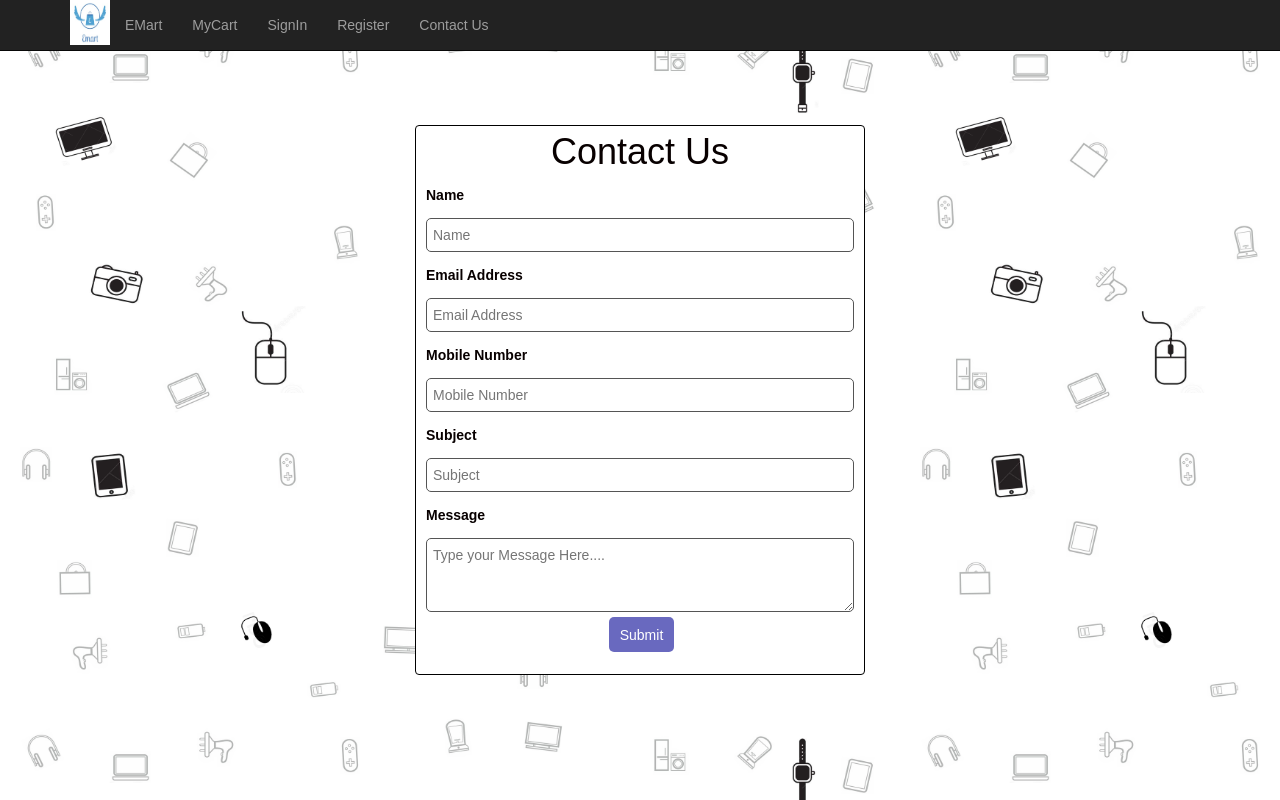
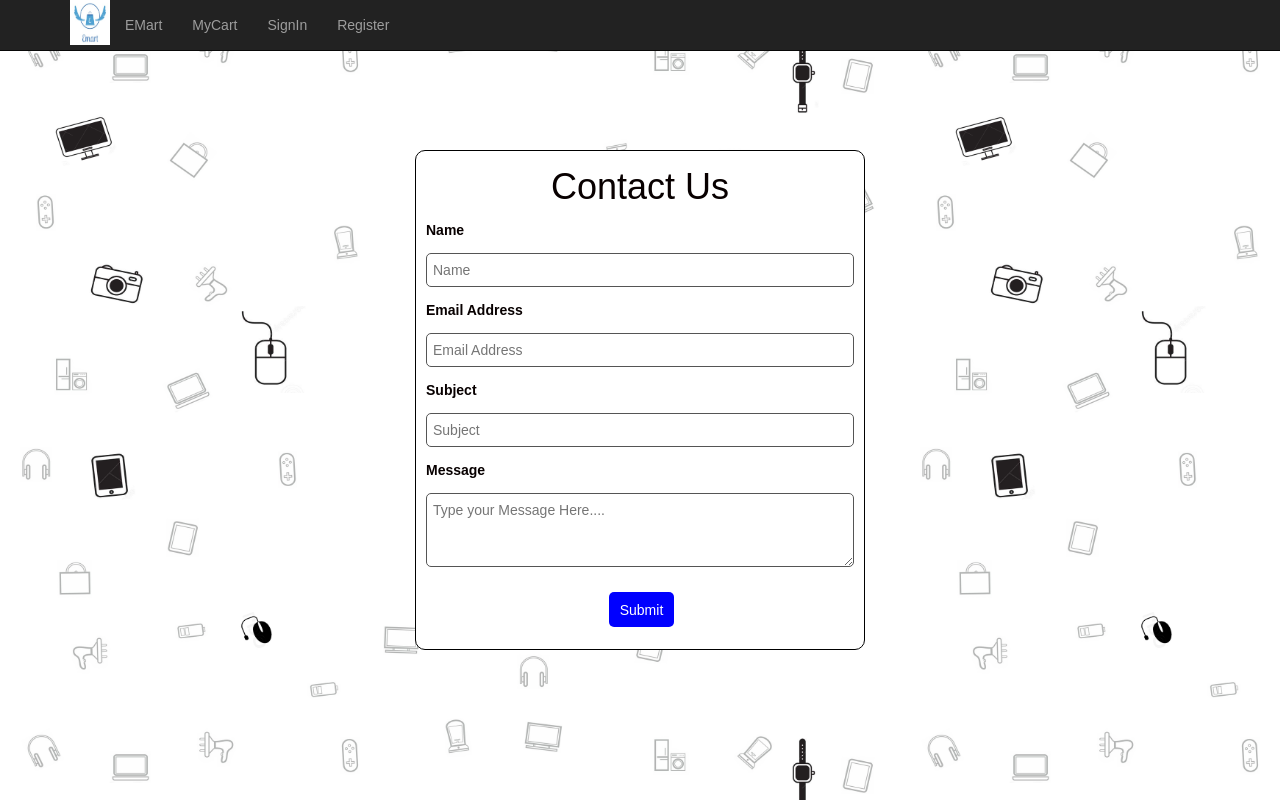
Before and after one commit to prakashreddy-97/EMart, a PHP site: page /EMart/contact-us.html in a window 1280 px wide. Run offline with PHP 8.4, Linux system fonts and the light colour scheme.

Commit message:
Done contact-us.html and contact-us.php

```diff
--- a/Codes/contact-us.html
+++ b/Codes/contact-us.html
@@ -69,9 +69,7 @@
                               <li>
                                  <a href="./register.html">Register</a>
                               </li>
-                              <li>
-                                 <a href="./contact-us.html">Contact Us</a>
-                              </li>
+
                            </ul>
                         </div>
                      </div>
@@ -83,19 +81,16 @@
       <div id="loginstyle"class="loginform">
          <div class="title">Contact Us</div>
          <div class="form">
-            <form name="contact-us" class="login"  action="validation.php" method="POST">
+            <form name="contact-us" class="login"  action="contact-us.php" method="POST">
                 <label for="name">Name</label>
                 <input name="name" id="name" type="text"  placeholder="Name" required>
                <label for="emailId">Email Address</label>
                <input name="emailId" id="emailId" type="text" onfocusout="ValidateEmail()"  placeholder="Email Address" required>
-               <label for="mobileNumber">Mobile Number</label>
-               <input name="mobileNumber" id = "pwsd" type="text" placeholder="Mobile Number" class="psclass" value="" required/>
                <label for="sub">Subject</label>
                <input name="sub" id = "sub" type="text" placeholder="Subject" class="psclass" value="" required/>
                <label for="msg">Message</label>
-               <!-- <input name="msg" id = "msg" type="text" placeholder="Message" class="psclass" value="" required/> -->
-               <textarea name="msg" id = "msg" cols="50" rows="3" maxlength="10" class="psclass" value="" placeholder="Type your Message Here...." tabindex="5" required></textarea>
-               <button id="submitbutton" onclick= validateForm() class="signin-btn">Submit</button>
+               <textarea name="msg" id = "msg" cols="50" rows="3" maxlength="100" class="psclass" value="" placeholder="Type your Message Here...." tabindex="5" required></textarea>
+               <button id="submitbutton" name="submit"  class="signin-btn">Submit</button>
             </form>
          </div>
       </div>
--- a/Codes/contactus.css
+++ b/Codes/contactus.css
@@ -16,7 +16,7 @@ body{
 
 .loginform{
     /* border: 3px solid #f1f1f1; */
-    height: 550px;
+    height: 500px;
     width: 450px;
     position: absolute;
     top: 50%;
@@ -24,8 +24,8 @@ body{
     bottom: 10%;
     transform: translateX(-50%) translateY(-50%);
     background: white;
-    padding: 0px 10px;
-    border-radius: 4px;
+    padding: 10px 10px;
+    border-radius: 10px;
     scroll-padding-bottom: 5px;
     border: 1px solid black;
     box-shadow: 0 0 8px 3 px rgb(230, 4, 4);
@@ -53,9 +53,9 @@ body{
     cursor: pointer;
     float: right;
     text-align: center;
-    background-color: rgba(51, 51, 168, 0.733);
+    background-color: blue;
     color: white;
-    margin: 0 180;
+    margin: 20 180;
 }
 
 .register-btn{
```
